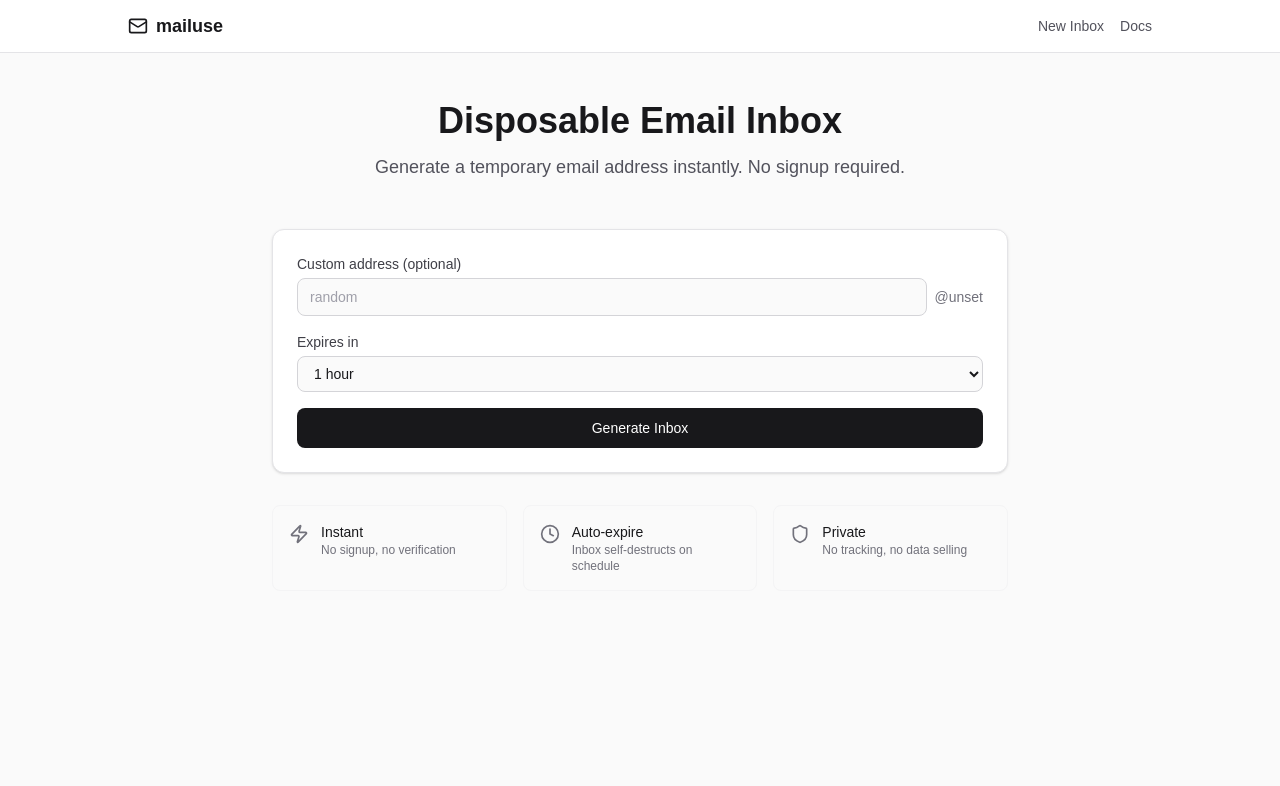
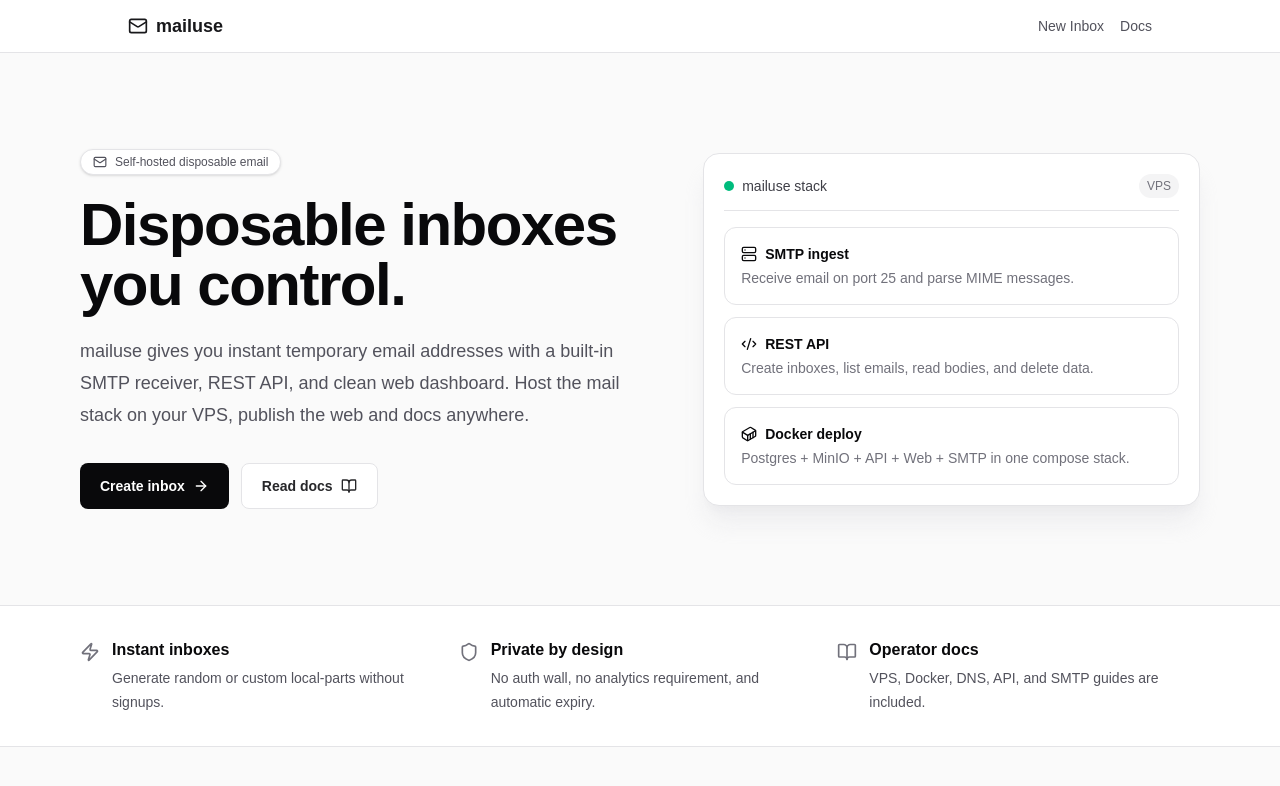
Before and after one commit to MrPinguiiin/mailuse, a SvelteKit app in the folder apps/web/: page / in a window 1280 px wide. Shown: the top 786 px of the page. Built offline with nearby package versions, Linux system fonts and the light colour scheme; no server answers.

Commit message:
feat: move inbox creation form to a dedicated /new route and redesign landing page

```diff
--- a/apps/web/src/components/Header.svelte
+++ b/apps/web/src/components/Header.svelte
@@ -17,7 +17,7 @@
       class="flex items-center gap-4 text-sm text-zinc-600 dark:text-zinc-400"
     >
       <a
-        href="/"
+        href="/new"
         class="hover:text-zinc-900 dark:hover:text-zinc-100 transition-colors"
       >
         New Inbox
--- a/apps/web/src/routes/+page.svelte
+++ b/apps/web/src/routes/+page.svelte
@@ -1,122 +1,107 @@
 <script lang="ts">
-  import { goto } from "$app/navigation";
-  import { api } from "$lib/api";
-  import { env } from "$env/dynamic/public";
-  import { Mail, Clock, Zap, Shield } from "@lucide/svelte";
-
-  let localPart = $state("");
-  let ttlMinutes = $state(60);
-  let loading = $state(false);
-  let error = $state("");
-  const emailDomain = env.PUBLIC_EMAIL_DOMAIN || env.PUBLIC_APP_DOMAIN || "localhost";
-
-  async function createInbox() {
-    loading = true;
-    error = "";
-
-    try {
-      const inbox = await api.createInbox({
-        localPart: localPart || undefined,
-        ttlMinutes,
-      });
-      goto(`/inbox/${inbox.address}`);
-    } catch (e: any) {
-      error = e.message || "Failed to create inbox";
-    } finally {
-      loading = false;
-    }
-  }
+  import { ArrowRight, BookOpen, Code2, Container, Mail, Server, Shield, Zap } from "@lucide/svelte";
 </script>
 
 <svelte:head>
-  <title>mailuse - Disposable Email</title>
+  <title>mailuse - Self-hosted disposable email</title>
+  <meta
+    name="description"
+    content="mailuse is a self-hosted disposable email service with SMTP ingest, REST API, and SvelteKit dashboard."
+  />
 </svelte:head>
 
-<div class="container mx-auto max-w-3xl px-4 py-12">
-  <!-- Hero -->
-  <div class="text-center mb-12">
-    <h1 class="text-4xl font-bold text-zinc-900 dark:text-zinc-100 mb-3">
-      Disposable Email Inbox
-    </h1>
-    <p class="text-lg text-zinc-600 dark:text-zinc-400">
-      Generate a temporary email address instantly. No signup required.
-    </p>
+<div class="overflow-hidden">
+  <section class="container mx-auto max-w-6xl px-4 py-16 sm:py-24">
+    <div class="grid items-center gap-10 lg:grid-cols-[1.08fr_0.92fr]">
+      <div>
+        <div class="mb-5 inline-flex items-center gap-2 rounded-full border border-zinc-200 bg-white px-3 py-1 text-xs font-medium text-zinc-600 shadow-sm dark:border-zinc-800 dark:bg-zinc-900 dark:text-zinc-400">
+          <Mail class="h-3.5 w-3.5" />
+          Self-hosted disposable email
         </div>
 
-  <!-- Generator Form -->
-  <div class="bg-white dark:bg-zinc-900 border border-zinc-200 dark:border-zinc-800 rounded-xl p-6 mb-8 shadow-sm">
-    <form onsubmit={(e) => { e.preventDefault(); createInbox(); }} class="space-y-4">
-      <div>
-        <label for="localPart" class="block text-sm font-medium text-zinc-700 dark:text-zinc-300 mb-1">
-          Custom address (optional)
-        </label>
-        <div class="flex items-center gap-2">
-          <input
-            id="localPart"
-            type="text"
-            bind:value={localPart}
-            placeholder="random"
-            class="flex-1 rounded-lg border border-zinc-300 dark:border-zinc-700 bg-zinc-50 dark:bg-zinc-800 px-3 py-2 text-sm text-zinc-900 dark:text-zinc-100 placeholder:text-zinc-400 focus:outline-none focus:ring-2 focus:ring-zinc-500"
-          />
-          <span class="text-sm text-zinc-500">@{emailDomain}</span>
+        <h1 class="max-w-3xl text-5xl font-bold tracking-tight text-zinc-950 dark:text-zinc-50 sm:text-6xl">
+          Disposable inboxes you control.
+        </h1>
+
+        <p class="mt-5 max-w-2xl text-lg leading-8 text-zinc-600 dark:text-zinc-400">
+          mailuse gives you instant temporary email addresses with a built-in SMTP receiver,
+          REST API, and clean web dashboard. Host the mail stack on your VPS, publish the
+          web and docs anywhere.
+        </p>
+
+        <div class="mt-8 flex flex-col gap-3 sm:flex-row">
+          <a
+            href="/new"
+            class="inline-flex items-center justify-center gap-2 rounded-lg bg-zinc-950 px-5 py-3 text-sm font-semibold text-white transition-colors hover:bg-zinc-800 dark:bg-zinc-50 dark:text-zinc-950 dark:hover:bg-zinc-200"
+          >
+            Create inbox
+            <ArrowRight class="h-4 w-4" />
+          </a>
+          <a
+            href="/docs"
+            class="inline-flex items-center justify-center gap-2 rounded-lg border border-zinc-200 bg-white px-5 py-3 text-sm font-semibold text-zinc-800 transition-colors hover:border-zinc-400 dark:border-zinc-800 dark:bg-zinc-900 dark:text-zinc-100 dark:hover:border-zinc-600"
+          >
+            Read docs
+            <BookOpen class="h-4 w-4" />
+          </a>
         </div>
       </div>
 
-      <div>
-        <label for="ttl" class="block text-sm font-medium text-zinc-700 dark:text-zinc-300 mb-1">
-          Expires in
-        </label>
-        <select
-          id="ttl"
-          bind:value={ttlMinutes}
-          class="w-full rounded-lg border border-zinc-300 dark:border-zinc-700 bg-zinc-50 dark:bg-zinc-800 px-3 py-2 text-sm text-zinc-900 dark:text-zinc-100 focus:outline-none focus:ring-2 focus:ring-zinc-500"
-        >
-          <option value={15}>15 minutes</option>
-          <option value={30}>30 minutes</option>
-          <option value={60}>1 hour</option>
-          <option value={180}>3 hours</option>
-          <option value={720}>12 hours</option>
-          <option value={1440}>24 hours</option>
-          <option value={10080}>7 days</option>
-        </select>
+      <div class="rounded-2xl border border-zinc-200 bg-white p-5 shadow-xl shadow-zinc-200/60 dark:border-zinc-800 dark:bg-zinc-900 dark:shadow-black/20">
+        <div class="mb-4 flex items-center justify-between border-b border-zinc-200 pb-3 dark:border-zinc-800">
+          <div class="flex items-center gap-2">
+            <div class="h-2.5 w-2.5 rounded-full bg-emerald-500"></div>
+            <span class="text-sm font-medium text-zinc-700 dark:text-zinc-300">mailuse stack</span>
           </div>
-
-      {#if error}
-        <p class="text-sm text-red-600 dark:text-red-400">{error}</p>
-      {/if}
-
-      <button
-        type="submit"
-        disabled={loading}
-        class="w-full rounded-lg bg-zinc-900 dark:bg-zinc-100 px-4 py-2.5 text-sm font-medium text-white dark:text-zinc-900 hover:bg-zinc-800 dark:hover:bg-zinc-200 disabled:opacity-50 transition-colors"
-      >
-        {loading ? "Creating..." : "Generate Inbox"}
-      </button>
-    </form>
+          <span class="rounded-full bg-zinc-100 px-2 py-1 text-xs text-zinc-500 dark:bg-zinc-800">VPS</span>
         </div>
-
-  <!-- Features -->
-  <div class="grid grid-cols-1 sm:grid-cols-3 gap-4">
-    <div class="flex items-start gap-3 p-4 rounded-lg bg-zinc-50 dark:bg-zinc-900 border border-zinc-100 dark:border-zinc-800">
-      <Zap class="h-5 w-5 text-zinc-500 mt-0.5 shrink-0" />
-      <div>
-        <h3 class="text-sm font-medium text-zinc-900 dark:text-zinc-100">Instant</h3>
-        <p class="text-xs text-zinc-500">No signup, no verification</p>
+        <div class="space-y-3">
+          <div class="rounded-xl border border-zinc-200 p-4 dark:border-zinc-800">
+            <div class="mb-1 flex items-center gap-2 text-sm font-semibold text-zinc-950 dark:text-zinc-50">
+              <Server class="h-4 w-4" /> SMTP ingest
             </div>
+            <p class="text-sm text-zinc-500">Receive email on port 25 and parse MIME messages.</p>
           </div>
-    <div class="flex items-start gap-3 p-4 rounded-lg bg-zinc-50 dark:bg-zinc-900 border border-zinc-100 dark:border-zinc-800">
-      <Clock class="h-5 w-5 text-zinc-500 mt-0.5 shrink-0" />
-      <div>
-        <h3 class="text-sm font-medium text-zinc-900 dark:text-zinc-100">Auto-expire</h3>
-        <p class="text-xs text-zinc-500">Inbox self-destructs on schedule</p>
+          <div class="rounded-xl border border-zinc-200 p-4 dark:border-zinc-800">
+            <div class="mb-1 flex items-center gap-2 text-sm font-semibold text-zinc-950 dark:text-zinc-50">
+              <Code2 class="h-4 w-4" /> REST API
             </div>
+            <p class="text-sm text-zinc-500">Create inboxes, list emails, read bodies, and delete data.</p>
           </div>
-    <div class="flex items-start gap-3 p-4 rounded-lg bg-zinc-50 dark:bg-zinc-900 border border-zinc-100 dark:border-zinc-800">
-      <Shield class="h-5 w-5 text-zinc-500 mt-0.5 shrink-0" />
-      <div>
-        <h3 class="text-sm font-medium text-zinc-900 dark:text-zinc-100">Private</h3>
-        <p class="text-xs text-zinc-500">No tracking, no data selling</p>
+          <div class="rounded-xl border border-zinc-200 p-4 dark:border-zinc-800">
+            <div class="mb-1 flex items-center gap-2 text-sm font-semibold text-zinc-950 dark:text-zinc-50">
+              <Container class="h-4 w-4" /> Docker deploy
+            </div>
+            <p class="text-sm text-zinc-500">Postgres + MinIO + API + Web + SMTP in one compose stack.</p>
           </div>
         </div>
       </div>
     </div>
+  </section>
+
+  <section class="border-y border-zinc-200 bg-white dark:border-zinc-800 dark:bg-zinc-900/50">
+    <div class="container mx-auto grid max-w-6xl gap-4 px-4 py-8 sm:grid-cols-3">
+      <div class="flex gap-3">
+        <Zap class="mt-1 h-5 w-5 shrink-0 text-zinc-500" />
+        <div>
+          <h2 class="font-semibold text-zinc-950 dark:text-zinc-50">Instant inboxes</h2>
+          <p class="mt-1 text-sm leading-6 text-zinc-600 dark:text-zinc-400">Generate random or custom local-parts without signups.</p>
+        </div>
+      </div>
+      <div class="flex gap-3">
+        <Shield class="mt-1 h-5 w-5 shrink-0 text-zinc-500" />
+        <div>
+          <h2 class="font-semibold text-zinc-950 dark:text-zinc-50">Private by design</h2>
+          <p class="mt-1 text-sm leading-6 text-zinc-600 dark:text-zinc-400">No auth wall, no analytics requirement, and automatic expiry.</p>
+        </div>
+      </div>
+      <div class="flex gap-3">
+        <BookOpen class="mt-1 h-5 w-5 shrink-0 text-zinc-500" />
+        <div>
+          <h2 class="font-semibold text-zinc-950 dark:text-zinc-50">Operator docs</h2>
+          <p class="mt-1 text-sm leading-6 text-zinc-600 dark:text-zinc-400">VPS, Docker, DNS, API, and SMTP guides are included.</p>
+        </div>
+      </div>
+    </div>
+  </section>
+</div>
```
Also changed, not shown: apps/web/src/routes/new/+page.svelte (added, +119 -0 lines). Lines whose indentation alone changed are shown as unchanged.
